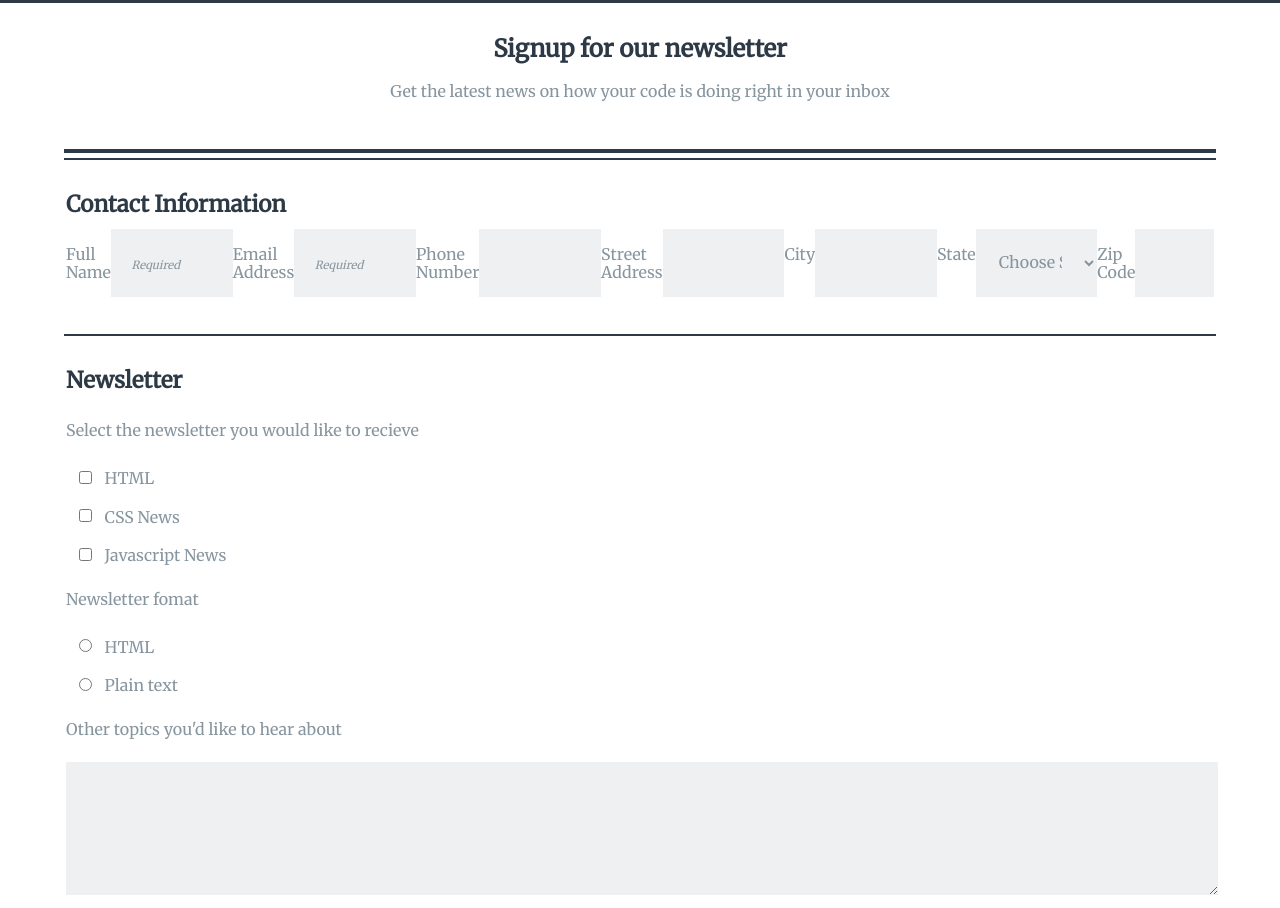
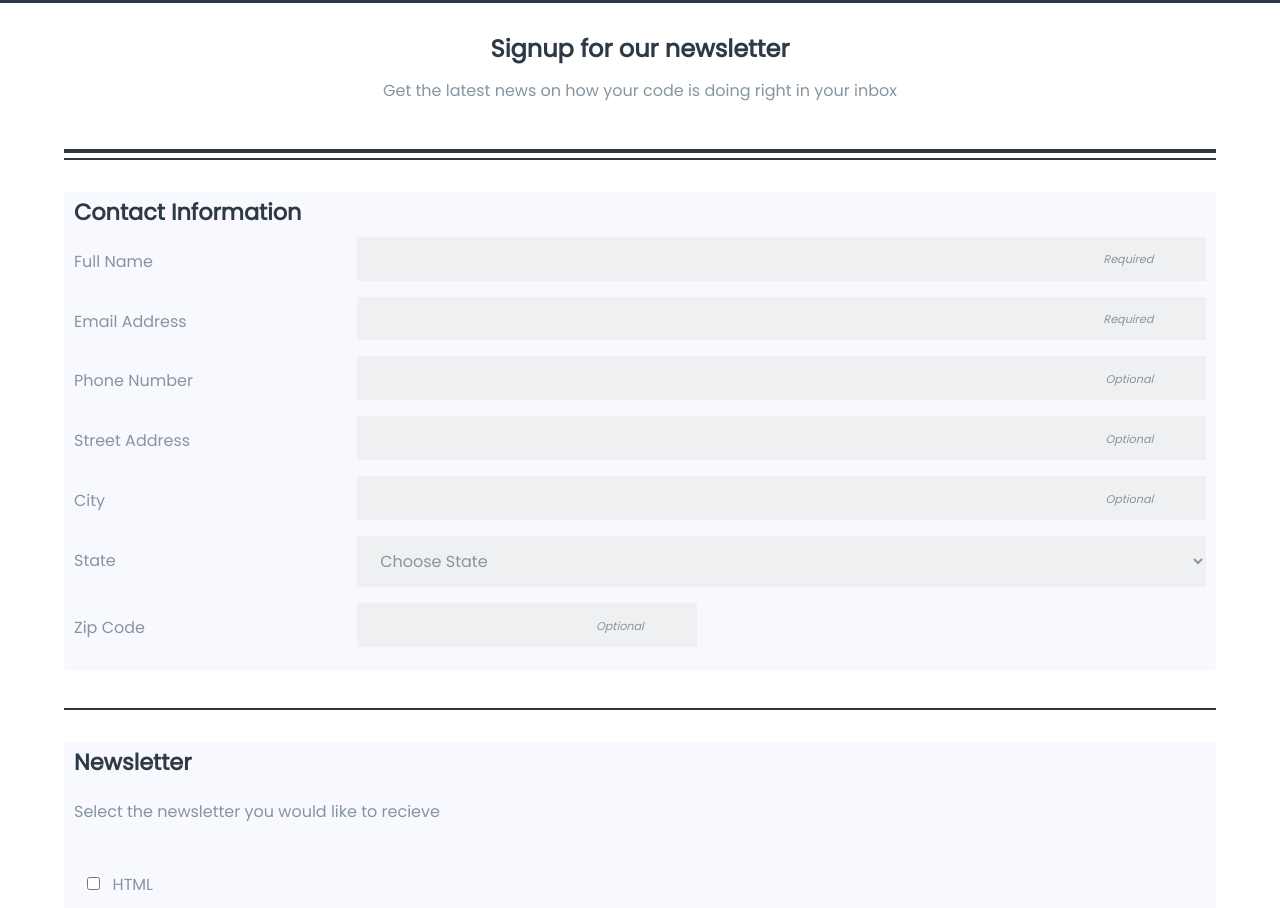
Before and after one commit to dtelders/techdegree-project-3, a plain HTML site: page index.html in a window 1280 px wide. Shown: the part 77-985 px from the top of the page. Drawn offline with Linux system fonts and the light colour scheme.

Commit message:
project 3 submitted

```diff
--- a/index.html
+++ b/index.html
@@ -8,7 +8,7 @@
     <title>Registration Form</title>
     <link rel="stylesheet" href="normalize.css">
     <link rel="stylesheet" href="styles.css">
-    <link href="https://fonts.googleapis.com/css?family=Merriweather&display=swap" rel="stylesheet">
+    <link href="https://fonts.googleapis.com/css?family=Poppins&display=swap" rel="stylesheet">
 </head>
 
 <body>
@@ -28,23 +28,32 @@
             <form action="index.html" method="POST">
                 <fieldset>
                     <legend>Contact Information</legend>
-                    <div class="contact-info">
-
+                    <div class="flex-pair">
                         <label for="name">Full Name</label>
                         <input type="text" id="name" name="user_name" placeholder="Required" required>
+                    </div>
 
+                    <div class="flex-pair">
                         <label for="email">Email Address</label>
                         <input type="email" id="email" name="user_email" placeholder="Required" required>
+                    </div>
 
+                    <div class="flex-pair">
                         <label for="phone">Phone Number</label>
-                        <input type="tel" id="phone" name="user_phone">
+                        <input type="tel" id="phone" name="user_phone" placeholder="Optional">
+                    </div>
 
+                    <div class="flex-pair">
                         <label for="address">Street Address</label>
-                        <input type="text" id="address" name="user_name">
+                        <input type="text" id="address" name="user_name" placeholder="Optional">
+                    </div>
 
+                    <div class="flex-pair">
                         <label for="city">City</label>
-                        <input type="text" id="city" name="user_city">
+                        <input type="text" id="city" name="user_city" placeholder="Optional">
+                    </div>
 
+                    <div class="flex-pair">
                         <label for="state">State</label>
                         <select name="user_state" id="state" placeholder="Choose State">
                             <option value="" disabled selected hidden>Choose State</option>
@@ -52,9 +61,11 @@
                             <option value="arizona">Arizona</option>
                             <option value="florida">Florida</option>
                         </select>
+                    </div>
 
+                    <div class="flex-pair">
                         <label for="zip">Zip Code</label>
-                        <input type="text" id="zip" name="user_zip">
+                        <input type="text" id="zip" name="user_zip" placeholder="Optional">
                     </div>
                 </fieldset>
         </div>
@@ -80,8 +91,8 @@
                 <input type="radio" id="plain" value="plain" name="user_format"><label for="plain">Plain
                     text</label><br>
 
-                <label class="newsletter-details">Other topics you'd like to hear about</label>
-                <textarea name="other_topics" id="topics" cols="30" rows="7"></textarea>
+                <label for="topics" class="newsletter-details">Other topics you'd like to hear about</label>
+                <textarea name="other_topics" id="topics" cols="30" rows="7" placeholder="Optional"></textarea>
             </fieldset>
         </div>
         <button type="submit">Sign Up</button>
--- a/styles.css
+++ b/styles.css
@@ -1,6 +1,6 @@
 /* overall layout */
 body {
-    font-family: "Merriweather", serif;
+    font-family: "Poppins", sans-serif;
 }
 
 main {
@@ -34,6 +34,13 @@ legend {
 }
 
 /* contact information form */
+
+.contact {
+    background: #f8f8ff;
+    padding: 0.5em;
+    border-radius: 5px;
+}
+
 h2 {
     color: #2d3945;
 }
@@ -49,8 +56,10 @@ fieldset {
 }
 
 .contact input,
-.contact select {
+.contact select,
+textarea {
     background: #eff0f1;
+    transition: background 0.8s ease;
     padding: 0.8em 1.2em;
     border: none;
     box-sizing: border-box;
@@ -58,7 +67,6 @@ fieldset {
 }
 #zip {
     width: 50%;
-    max-width: 215px;
 }
 
 #state {
@@ -73,8 +81,28 @@ fieldset {
     color: #87959f;
 }
 
-input:focus {
+input:focus,
+textarea:focus {
     outline-color: #2d3945;
+    background: lightgray;
+    transition: background 0.8s ease;
+}
+
+/* newletter section */
+.newsletter {
+    background: #f8f8ff;
+    padding: 0.5em;
+    border-radius: 5px;
+}
+
+.newsletter input {
+    margin: 0.8em;
+}
+
+.newsletter-details {
+    display: block;
+    margin-top: 1em;
+    margin-bottom: 1.5em;
 }
 
 /* horizontal lines */
@@ -90,23 +118,6 @@ hr {
     height: 5px;
     color: #2d3945;
     margin: 2em 0;
-}
-
-/* newletter section */
-.newsletter input {
-    margin: 0.8em;
-}
-
-.newsletter-details {
-    display: block;
-    margin-top: 1em;
-}
-
-textarea {
-    background: #eff0f1;
-    border: none;
-    width: 100%;
-    margin-top: 1.5em;
 }
 
 /* submit button */
@@ -133,11 +144,18 @@ footer {
 /* media query */
 
 @media (min-width: 768px) {
-    main {
-        display: block;
-        margin: 0 auto;
-    }
-    .contact-info {
+    .flex-pair {
         display: flex;
     }
+    .flex-pair label {
+        flex-basis: 25%;
+    }
+    .flex-pair input,
+    .flex-pair select {
+        margin-bottom: 1em;
+        flex-basis: 75%;
+    }
+    #zip {
+        max-width: 30%;
+    }
 }
```
